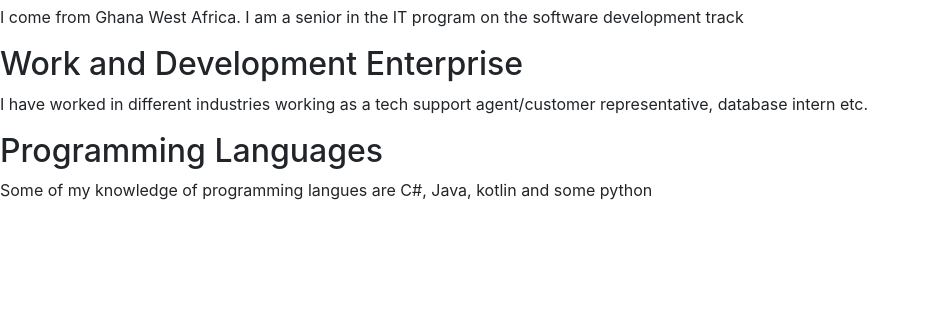
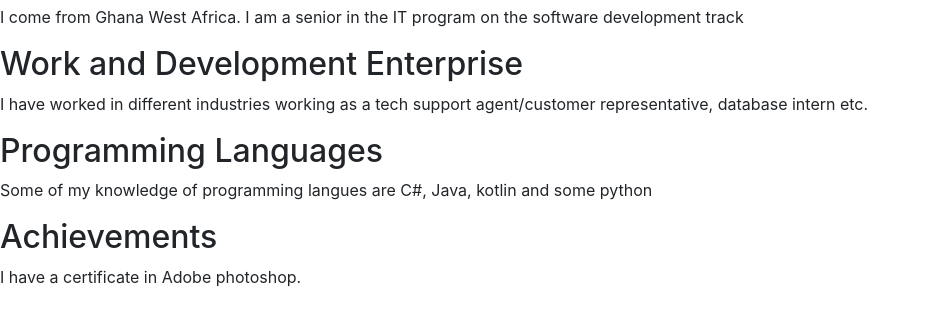
Before and after one commit to it3049c-fall22-henderson/online-portfolio-billapp99, a website: page index.html in a window 1280 px wide. Shown: the part 121-446 px from the top of the page, without its empty margins (0-925 px from the left). Drawn offline with nearby package versions, Linux system fonts and the light colour scheme.

Commit message:
added achievements

```diff
--- a/index.html
+++ b/index.html
@@ -34,6 +34,9 @@
           <h2>Programming Languages</h2>
           <p>Some of my knowledge of programming langues are C#, Java, kotlin and some python</p>
 
+          <div class="section" id="Achievements">
+            <h2>Achievements</h2>
+            <p>I have a certificate in Adobe photoshop.</p>
           </div>
 
 
```
Lines whose indentation alone changed are shown as unchanged.
